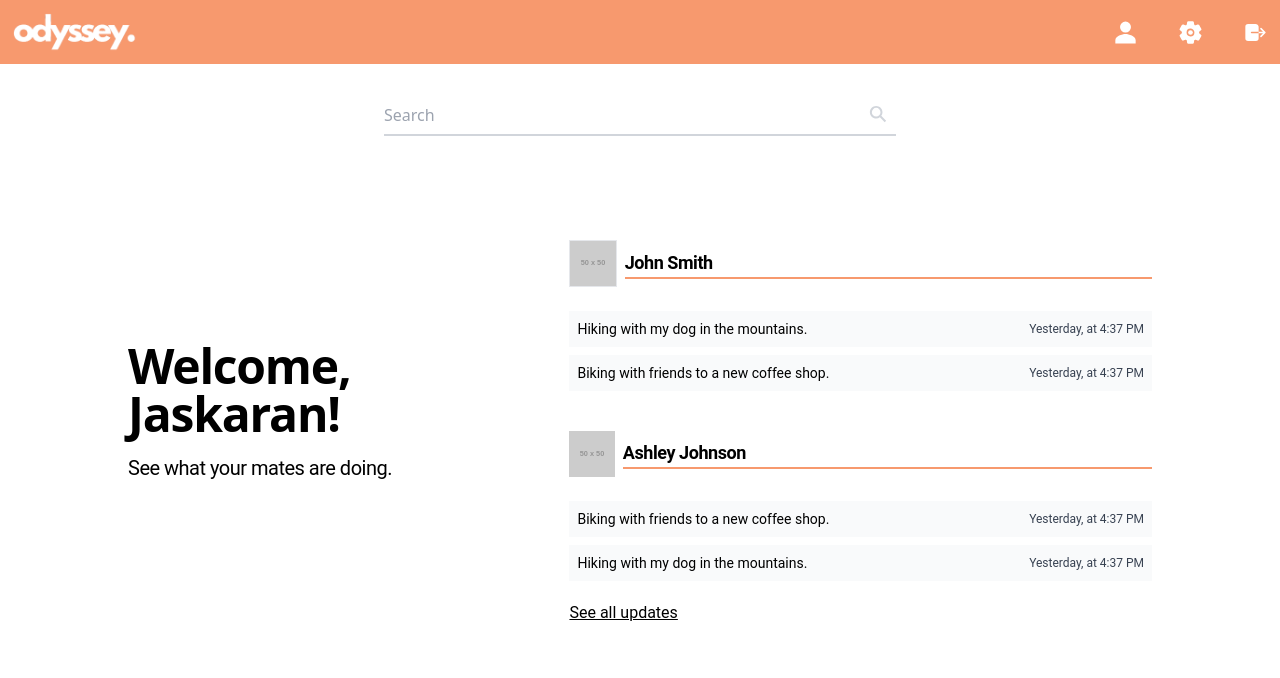
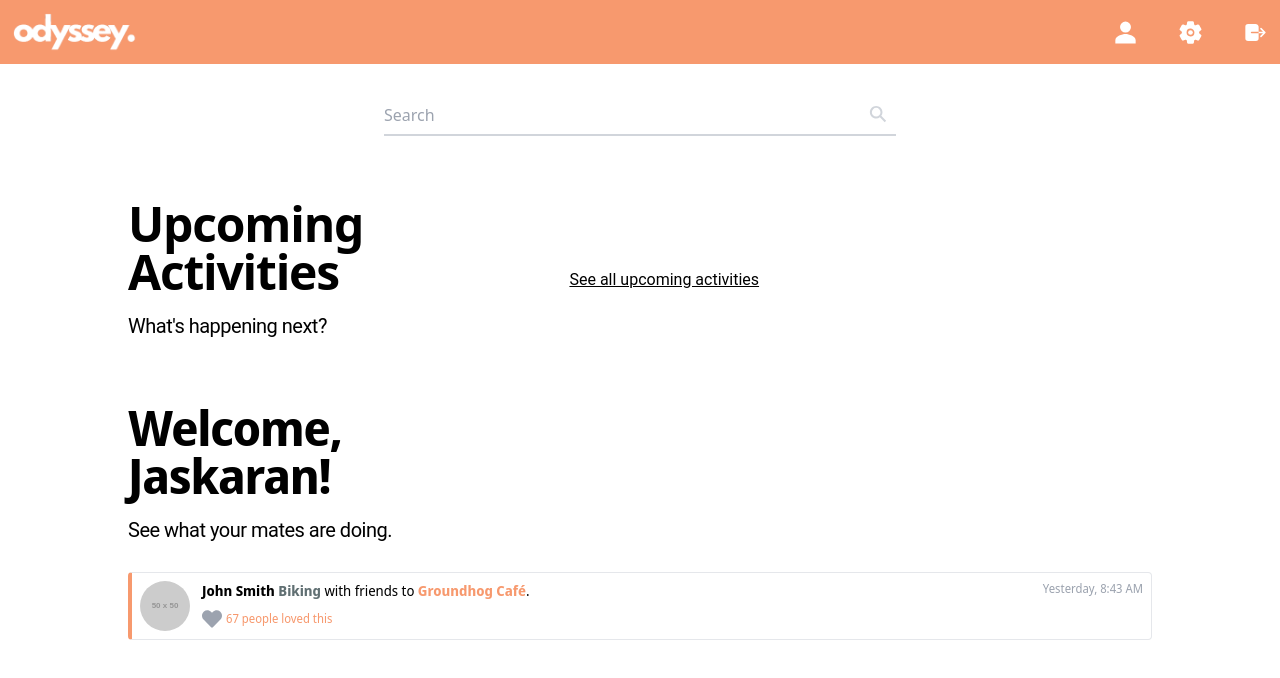
Before and after one commit to TheCoderSingh/odyssey, a React app: page / in a window 1280 px wide. Shown: the top 678 px of the page. Built offline with nearby package versions, Linux system fonts and the light colour scheme; the HTML template or start-up script is replaced by a standard one.

Commit message:
Change updates design

```diff
--- a/src/components/FriendsUpdates.jsx
+++ b/src/components/FriendsUpdates.jsx
@@ -1,74 +1,49 @@
+import { FaHeart } from "react-icons/fa";
+
 const FriendsUpdates = () => {
   return (
-    <div className="w-[80%] mx-auto mt-16">
-      <div className="flex gap-5 items-center">
-        <div className="w-[40%]">
+    <div className="w-[80%] mx-auto mt-16 font-notosans">
+      <div className="gap-5 items-center">
+        <div className="md:w-[40%]">
           <div>
-            <h1 className="text-5xl mb-4 tracking-tight font-extrabold">
+            <h1 className="text-3xl md:text-5xl mb-2 md:mb-4 tracking-tight font-extrabold">
               Welcome, Jaskaran!
             </h1>
-            <h3 className="text-xl tracking-tight font-roboto">
+            <h3 className="md:text-xl tracking-tight font-roboto">
               See what your mates are doing.
             </h3>
           </div>
         </div>
-        <div className="w-[60%] font-roboto pl-5">
-          <div>
-            <div className="mt-10 pb-2 flex items-center gap-2">
-              <div className="border">
-                <img src="https://placehold.co/50x50" />
-              </div>
-              <div className="border-b-2 border-primary w-full">
-                <h2 className="text-lg tracking-tight font-bold">John Smith</h2>
+
+        <div className="mt-7">
+          <div className="flex border border-l-4 border-l-primary p-2 gap-3 rounded">
+            <div>
+              <img src="https://placehold.co/50x50" className="rounded-full" />
+            </div>
+            <div>
+              <p className="text-sm">
+                <span className="font-bold">John Smith</span>{" "}
+                <br className="md:hidden" />
+                <span className="font-bold text-secondary">Biking</span> with
+                friends to{" "}
+                <span className="font-bold text-primary">Groundhog Café</span>.
+              </p>
+              <div className="flex items-center gap-1 mt-2">
+                <FaHeart color="rgb(156 163 175)" size={20} />
+                <span className="text-xs text-primary">
+                  67 people loved this
+                  <time className="md:hidden text-xs text-gray-400">
+                    {" "}
+                    | Yesterday, 8:43 AM
+                  </time>
+                </span>
               </div>
             </div>
-            <div className="mt-4">
-              <div className="bg-gray-50 p-2 flex justify-between items-center my-2 text-sm">
-                <div>Hiking with my dog in the mountains.</div>
-                <div className="text-gray-700 text-xs">
-                  Yesterday, at 4:37 PM
-                </div>
-              </div>
-              <div className="bg-gray-50 p-2 flex justify-between items-center my-2 text-sm">
-                <div>Biking with friends to a new coffee shop.</div>
-                <div className="text-gray-700 text-xs">
-                  Yesterday, at 4:37 PM
-                </div>
-              </div>
+            <div className="ml-auto">
+              <time className="hidden md:block text-xs text-gray-400">
+                Yesterday, 8:43 AM
+              </time>
             </div>
-          </div>
-
-          <div>
-            <div className="mt-10 pb-2 flex items-center gap-2">
-              <div>
-                <img src="https://placehold.co/50x50" />
-              </div>
-              <div className="border-b-2 border-primary w-full">
-                <h2 className="text-lg tracking-tight font-bold">
-                  Ashley Johnson
-                </h2>
-              </div>
-            </div>
-            <div className="mt-4">
-              <div className="bg-gray-50 p-2 flex justify-between items-center my-2 text-sm">
-                <div>Biking with friends to a new coffee shop.</div>
-                <div className="text-gray-700 text-xs">
-                  Yesterday, at 4:37 PM
-                </div>
-              </div>
-              <div className="bg-gray-50 p-2 flex justify-between items-center my-2 text-sm">
-                <div>Hiking with my dog in the mountains.</div>
-                <div className="text-gray-700 text-xs">
-                  Yesterday, at 4:37 PM
-                </div>
-              </div>
-            </div>
-          </div>
-
-          <div className="mt-5">
-            <a href="#" className="underline">
-              See all updates
-            </a>
           </div>
         </div>
       </div>
--- /dev/null
+++ b/src/components/UpcomingActivities.jsx
@@ -0,0 +1,27 @@
+const UpcomingActivities = () => {
+  return (
+    <div className="w-[80%] mx-auto mt-16">
+      <div className="md:flex gap-5 items-center">
+        <div className="md:w-[40%]">
+          <div>
+            <h1 className="text-3xl md:text-5xl mb-2 md:mb-4 tracking-tight font-extrabold">
+              Upcoming Activities
+            </h1>
+            <h3 className="md:text-xl tracking-tight font-roboto">
+              What&apos;s happening next?
+            </h3>
+          </div>
+        </div>
+        <div className="w-[60%] font-roboto pl-5">
+          <div className="mt-5">
+            <a href="#" className="underline">
+              See all upcoming activities
+            </a>
+          </div>
+        </div>
+      </div>
+    </div>
+  );
+};
+
+export default UpcomingActivities;
--- a/src/index.css
+++ b/src/index.css
@@ -3,3 +3,4 @@
 @tailwind utilities;
 
 @import url("https://fonts.googleapis.com/css2?family=Roboto:ital,wght@0,100;0,300;0,400;0,500;0,700;0,900;1,100;1,300;1,400;1,500;1,700;1,900&display=swap");
+@import url("https://fonts.googleapis.com/css2?family=Noto+Sans+Display:ital,wght@0,100..900;1,100..900&display=swap");
--- a/src/pages/Home.jsx
+++ b/src/pages/Home.jsx
@@ -1,12 +1,14 @@
 import FriendsUpdates from "../components/FriendsUpdates";
 import Navbar from "../components/Navbar";
 import Search from "../components/Search";
+import UpcomingActivities from "../components/UpcomingActivities";
 
 const Home = () => {
   return (
     <div>
       <Navbar />
       <Search />
+      <UpcomingActivities />
       <FriendsUpdates />
     </div>
   );
--- a/tailwind.config.js
+++ b/tailwind.config.js
@@ -13,6 +13,7 @@ export default {
       },
       fontFamily: {
         roboto: ["Roboto", "sans-serif"],
+        notosans: ["Noto Sans Display", "sans-serif"],
       },
     },
   },
```
